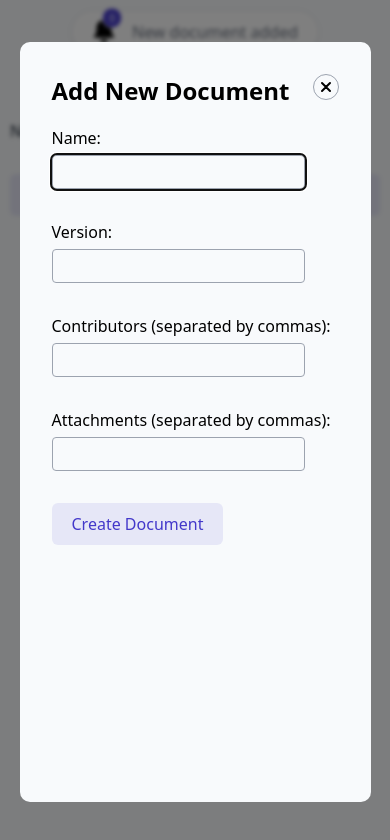
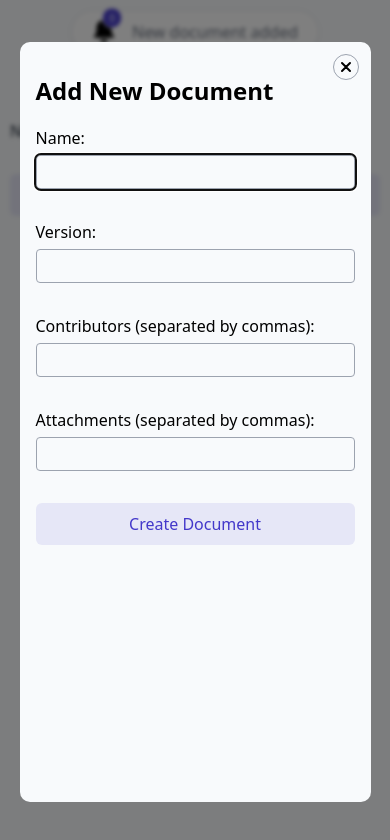
Before and after one commit to mariogl/documents, a website built with Vite: page index.html in a window 390 px wide. Both pictures are taken after a click on the button "+ Add document". Built offline with nearby package versions, Linux system fonts and the light colour scheme; no server answers.

Commit message:
style: improve mobile styles

```diff
--- a/src/documents/components/NewDocumentForm/NewDocumentForm.ts
+++ b/src/documents/components/NewDocumentForm/NewDocumentForm.ts
@@ -125,6 +125,7 @@ class NewDocumentFormComponent extends Component<NewDocumentFormProps> {
       label,
       type: "text",
       required: true,
+      className: "form__control",
     });
     return textbox.getElement();
   }
--- a/src/documents/components/NewDocumentFormModal/NewDocumentFormModal.module.css
+++ b/src/documents/components/NewDocumentFormModal/NewDocumentFormModal.module.css
@@ -40,15 +40,24 @@
 .modal__container {
   height: 100%;
   position: relative;
-  padding: var(--padding-containers);
+  padding: var(--padding-containers) 16px;
+
+  @media (width >= 590px) {
+    padding: var(--padding-containers);
+  }
 }
 
 .modal__closeButton {
   position: absolute;
-  top: var(--padding-containers);
-  right: var(--padding-containers);
+  top: 12px;
+  right: 12px;
   border-radius: 50%;
   border: 1px solid var(--color-border-dark);
+
+  @media (width >= 590px) {
+    top: var(--padding-containers);
+    right: var(--padding-containers);
+  }
 }
 
 .modal__title {
--- a/src/notifications/components/Notifications/Notifications.module.css
+++ b/src/notifications/components/Notifications/Notifications.module.css
@@ -12,7 +12,7 @@
   padding: 10px 20px 10px 60px;
   white-space: nowrap;
 
-  @media (width >= 768px) {
+  @media (width >= 590px) {
     padding: 20px 20px 20px 60px;
   }
 }
--- a/src/shared/components/App/App.module.css
+++ b/src/shared/components/App/App.module.css
@@ -3,7 +3,7 @@
   margin: 0 auto;
   padding: 0 10px var(--padding-containers);
 
-  @media (width >= 768px) {
+  @media (width >= 650px) {
     padding-left: var(--padding-containers);
     padding-right: var(--padding-containers);
   }
--- a/src/shared/components/MainHeader/MainHeader.module.css
+++ b/src/shared/components/MainHeader/MainHeader.module.css
@@ -5,7 +5,7 @@
   align-items: center;
   justify-content: center;
 
-  @media (width >= 768px) {
+  @media (width >= 590px) {
     justify-content: flex-start;
     margin-top: 20px;
   }
--- a/src/shared/styles/forms.css
+++ b/src/shared/styles/forms.css
@@ -4,8 +4,12 @@
 
 .form--vertical {
   flex-direction: column;
-  align-items: flex-start;
+  align-items: stretch;
   gap: 10px;
+
+  @media (width >= 590px) {
+    align-items: flex-start;
+  }
 }
 
 .form__group {
@@ -16,12 +20,20 @@
 
 .form__group--vertical {
   flex-direction: column;
-  align-items: flex-start;
+  align-items: stretch;
   gap: 2px;
+
+  @media (width >= 590px) {
+    align-items: flex-start;
+  }
 
   .form__label {
     margin-bottom: 4px;
   }
+}
+
+.form__control {
+  width: 100%;
 }
 
 .form__error {
```
